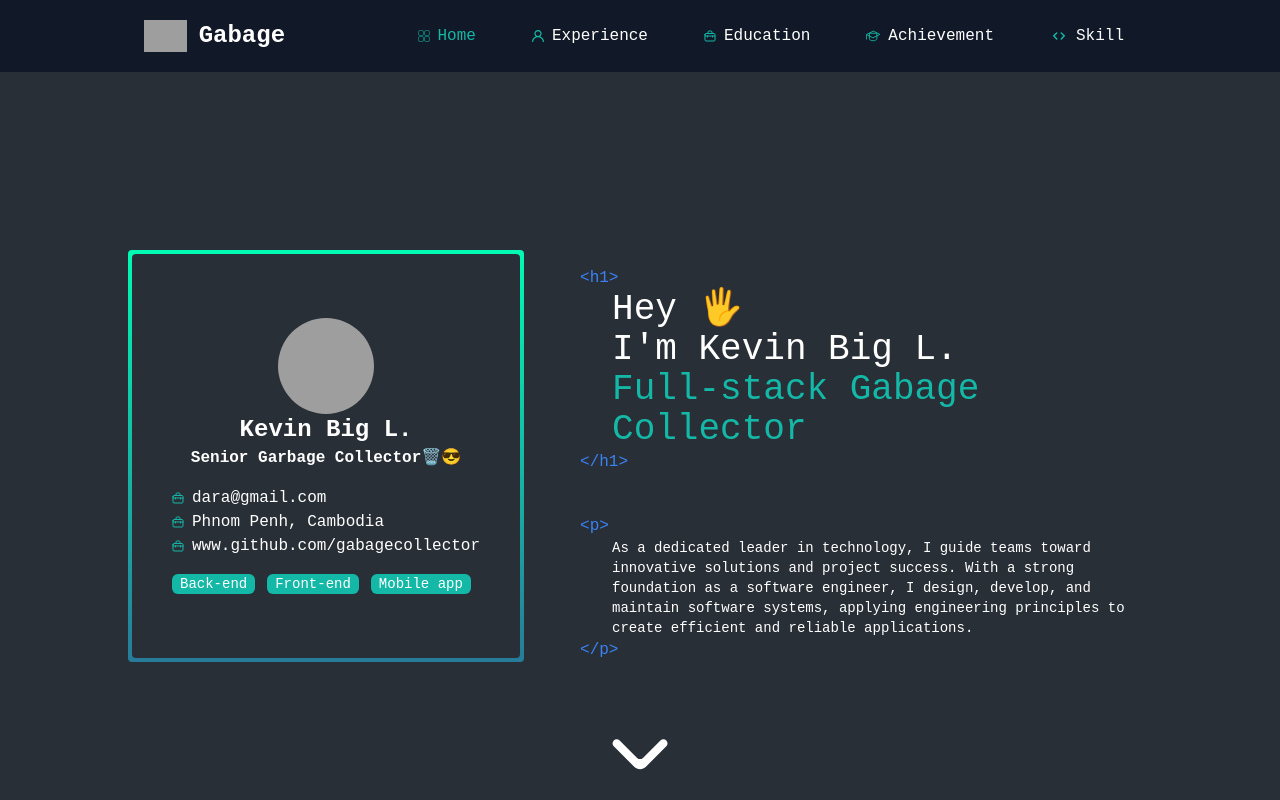
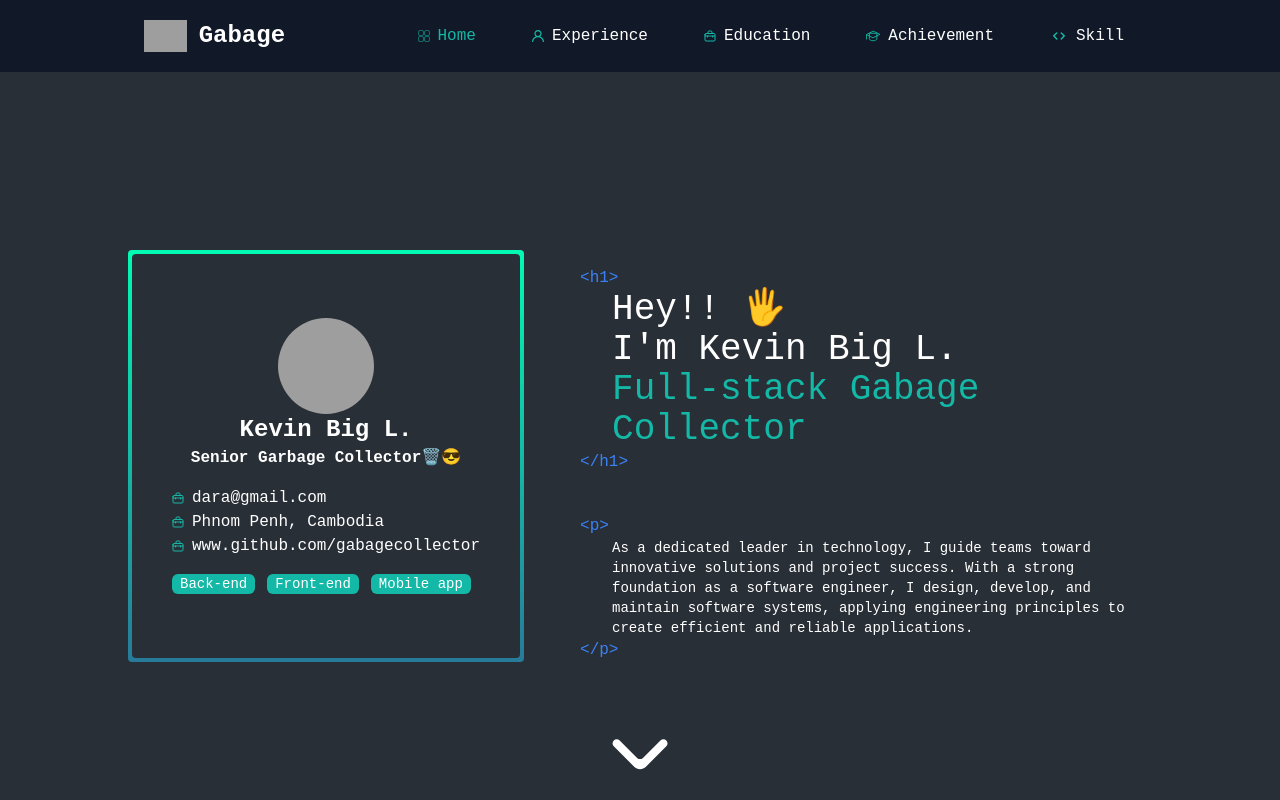
Before and after one commit to LeuKongsun/ksnl, a Next.js app: page / in a window 1280 px wide. Shown: the top 800 px of the page. Built offline with nearby package versions, Linux system fonts and the light colour scheme; grey boxes are pictures that could not be loaded.

Commit message:
update email

```diff
--- a/src/components/hero/Hero.tsx
+++ b/src/components/hero/Hero.tsx
@@ -63,7 +63,7 @@ const Hero = () => {
         <div className="flex flex-col p-4">
           <p className="text-blue-500">&lt;h1&gt;</p>
           <div className="text-4xl pl-8 ">
-            <h1>Hey 🖐️</h1>
+            <h1>Hey!! 🖐️</h1>
             <h1>I&apos;m Kevin Big L.</h1>
             <h1 className="text-teal-500">Full-stack Gabage Collector</h1>
           </div>
```
